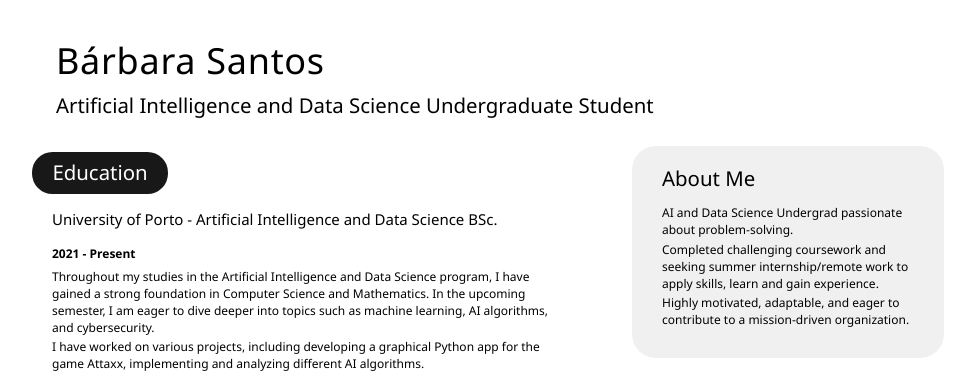
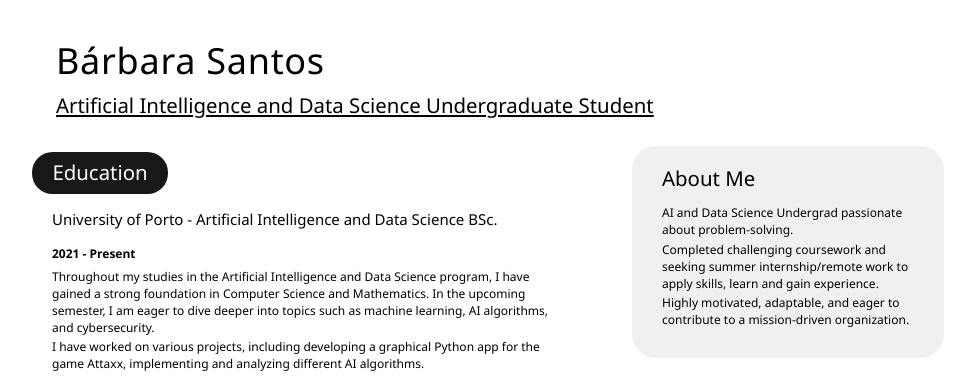
Before and after one commit to blsbls03/cv, a plain HTML site: page index.html in a window 1280 px wide. Shown: the top 384 px of the page, without its empty margins (152-1127 px from the left). Drawn offline with Linux system fonts and the light colour scheme.

Commit message:
Update index.html

```diff
--- a/index.html
+++ b/index.html
@@ -6,11 +6,13 @@
     <title>CV Barbara Santos</title>
 </head>
 
+
+
 <body>
     <header id="header">
         <h1>Bárbara Santos</h1>
         <h2>
-        Artificial Intelligence and Data Science Undergraduate Student
+            <a href="https://sigarra.up.pt/fcup/en/cur_geral.cur_view?pv_ano_lectivo=2021&pv_curso_id=23521&pv_origem=CUR&pv_tipo_cur_sigla=L">Artificial Intelligence and Data Science Undergraduate Student</a>
         <h2>
     </header>
     <main>
```
